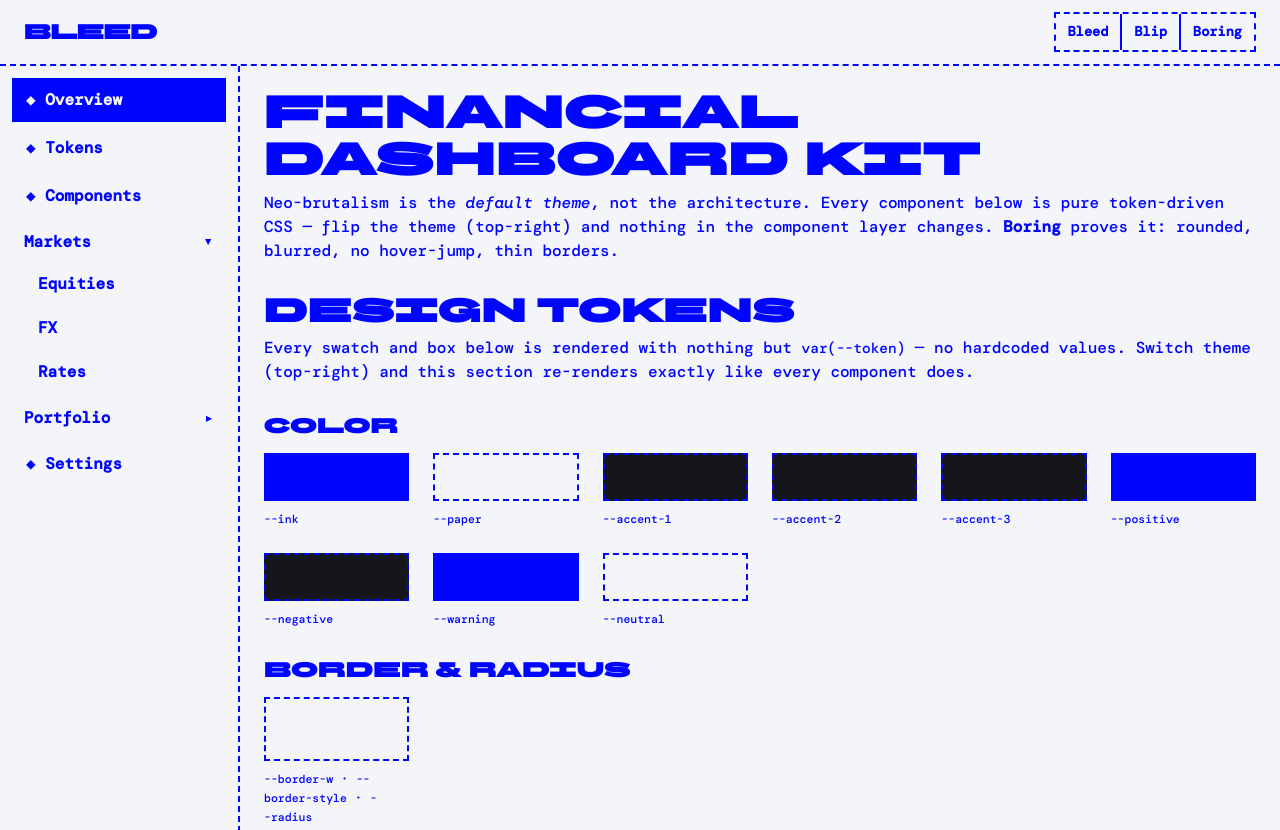
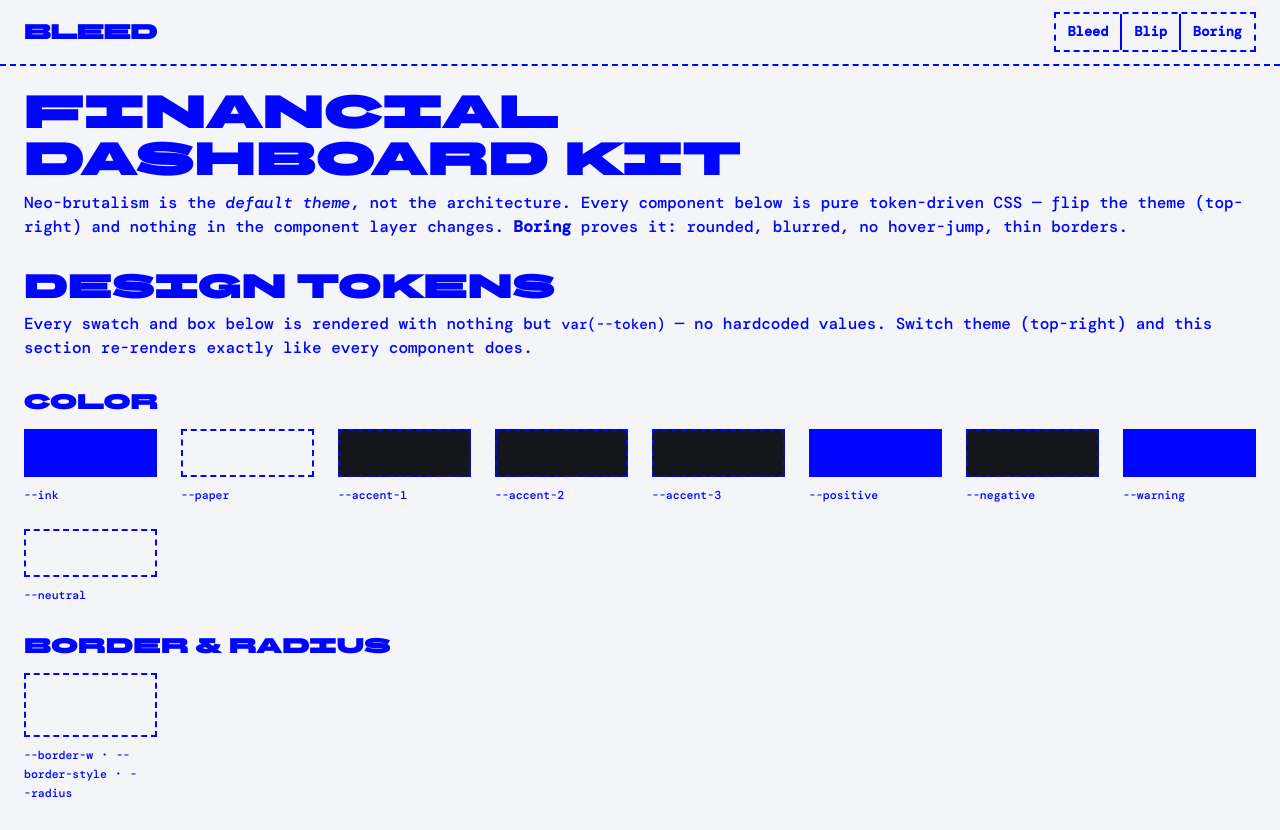
Before and after one commit to domneo/bleed, a website: page index.html in a window 1280 px wide. Shown: the top 830 px of the page. Drawn offline with Linux system fonts and the light colour scheme.

Commit message:
feat: removed sidebar

```diff
--- a/index.html
+++ b/index.html
@@ -12,6 +12,7 @@
     /* Demo-only styles */
     main > h1 { margin-block-end: var(--space-2); }
     .demo main { max-inline-size: 80rem; }
+    .demo .app-shell { display: block; }
     .demo section { margin-block-start: var(--space-6); }
     .demo section > h2 { margin-block-end: var(--space-2); }
     .demo .swatch { inline-size: 100%; block-size: 3rem; border: var(--border-w) var(--border-style) var(--ink); border-radius: var(--radius); }
@@ -44,24 +45,6 @@
   </header>
 
   <div class="app-shell">
-    <nav class="sidebar" aria-label="Primary">
-      <a href="#" aria-current="page">◆ Overview</a>
-      <a href="#tokens">◆ Tokens</a>
-      <a href="#components">◆ Components</a>
-      <details open>
-        <summary>Markets</summary>
-        <a href="#">Equities</a>
-        <a href="#">FX</a>
-        <a href="#">Rates</a>
-      </details>
-      <details>
-        <summary>Portfolio</summary>
-        <a href="#">Holdings</a>
-        <a href="#">Risk</a>
-      </details>
-      <a href="#">◆ Settings</a>
-    </nav>
-
     <main>
       <h1>Financial dashboard kit</h1>
       <p>Neo-brutalism is the <em>default theme</em>, not the architecture. Every component below is pure token-driven CSS — flip the theme (top-right) and nothing in the component layer changes. <strong>Boring</strong> proves it: rounded, blurred, no hover-jump, thin borders.</p>
```
Also changed, not shown: dist/components.css.
